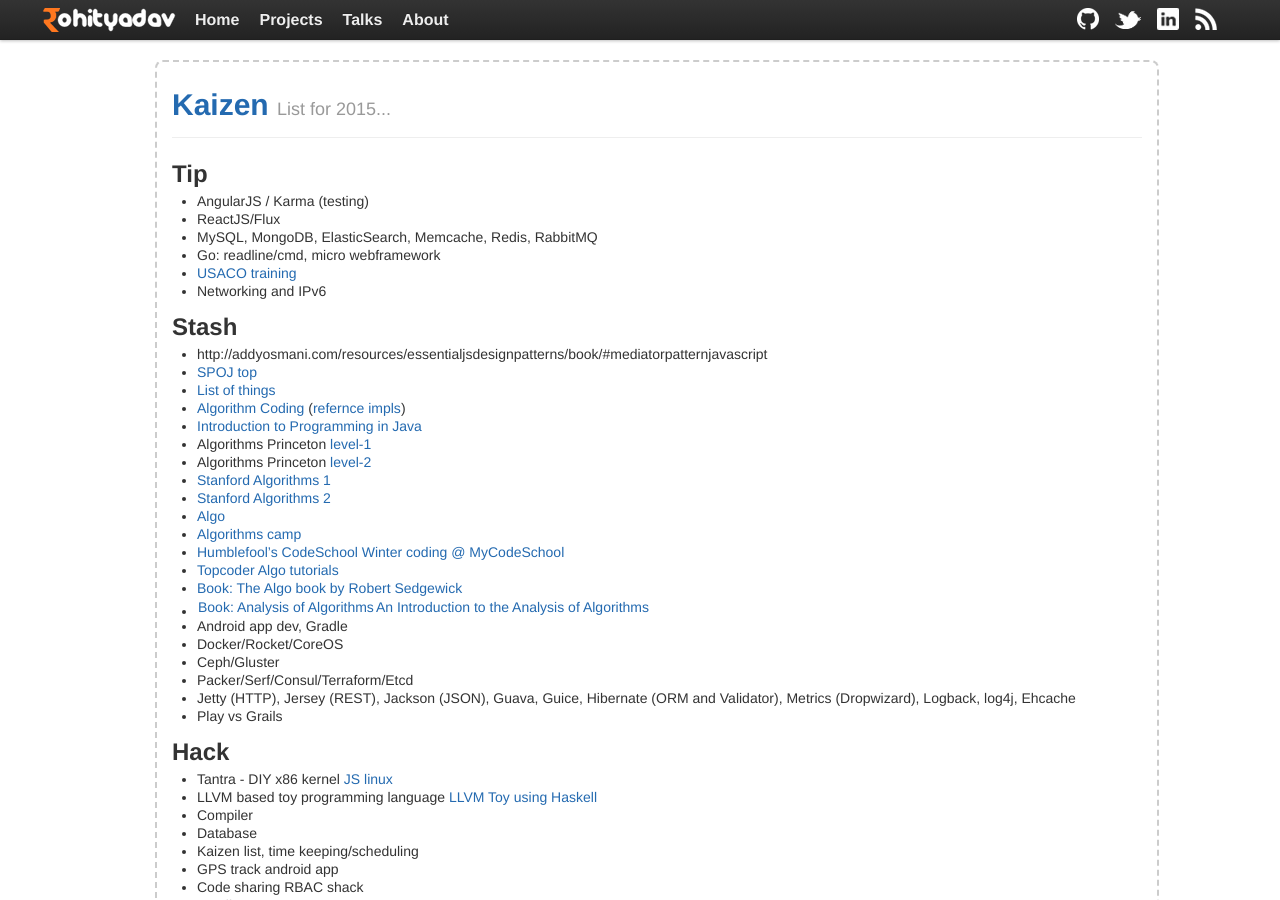
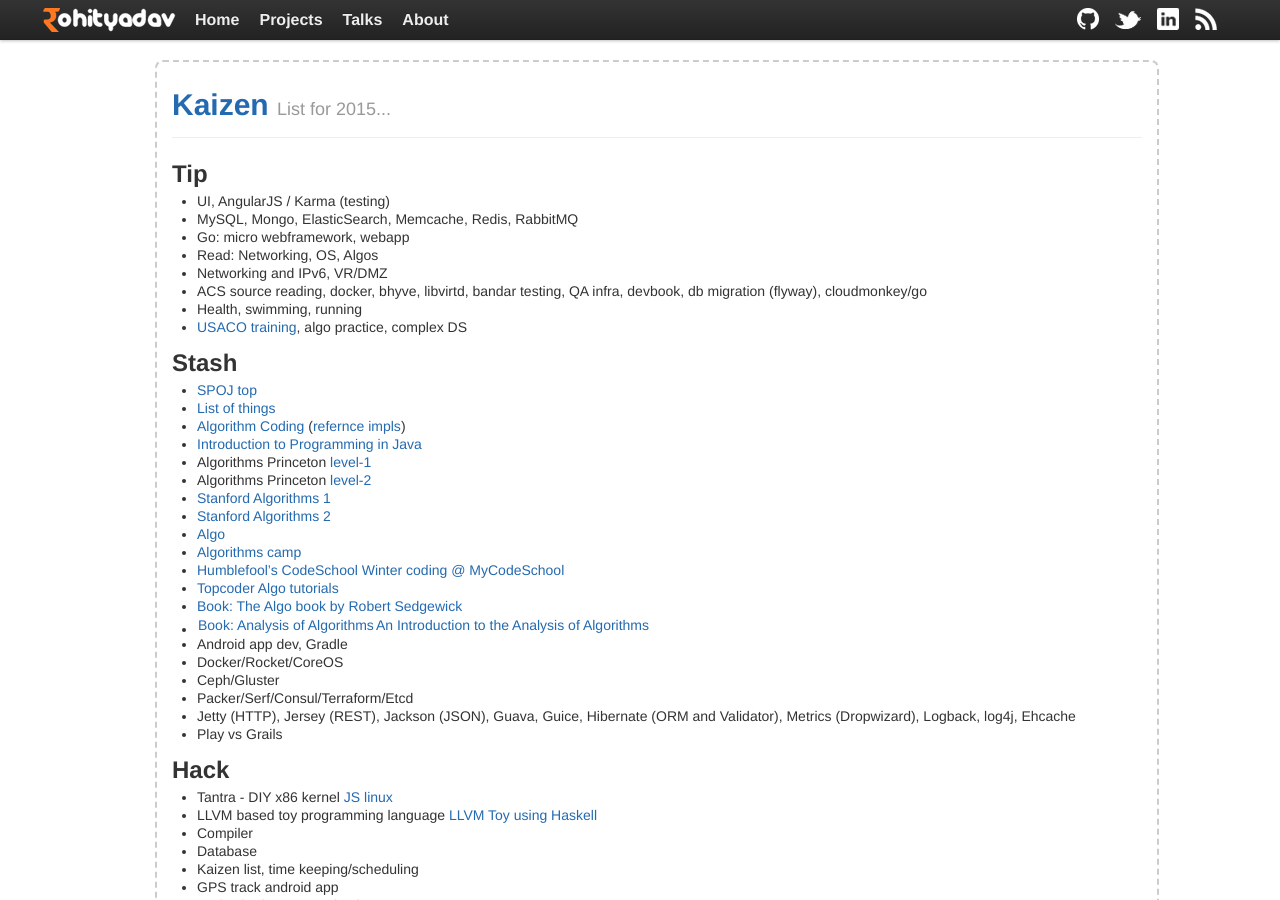
Before and after one commit to rohityadavcloud/rohityadavcloud.github.io, a Jekyll site: the page built from kaizen/index.markdown, in a window 1280 px wide and 900 px high. Built offline with Jekyll 4.4.1, drawn with Linux system fonts in a browser that asks for light colours.

Commit message:
ku
Signed-off-by: Rohit Yadav <rohit@scaleninja.com>

```diff
--- a/kaizen/index.markdown
+++ b/kaizen/index.markdown
@@ -4,42 +4,19 @@
 tagline: List for 2015
 ---
 
-<div style="display:none">
-
-## Top 2015
-
-- Algorithms (books, art of programming etc) + practice + challenges (codeforces etc)
-- Complex datastructures (merkel tree, db stuff)
-- OS read, hack Linux, make a small kernel
-- Misc: Go, Java, Android app dev
-- Hackdays and one weekends off
-
-Misc:
-- Running (30 mins - 1hr)
-- 80Kg, abs, pull ups
-- Swimming
-
-Work:
-- ACS UI (AngularJS, ElasticSearch/Mongo/PostgreSQL/MySQL/Redis/RabbitMQ etc)
-- Networking IPv6, VR-DMZ
-- CloudStack source reading and architecture
-- Features: docker, bhyve, libvirtd
-- Misc: bandar testing tool, QA infra, Developer Book, cloudmonkey in Go, db migration (flyway)
-
-</div>
-
 ## Tip
 
-- AngularJS / Karma (testing)
-- ReactJS/Flux
-- MySQL, MongoDB, ElasticSearch, Memcache, Redis, RabbitMQ
-- Go: readline/cmd, micro webframework
-- [USACO training](http://train.usaco.org/usacogate)
-- Networking and IPv6
+- UI, AngularJS / Karma (testing)
+- MySQL, Mongo, ElasticSearch, Memcache, Redis, RabbitMQ
+- Go: micro webframework, webapp
+- Read: Networking, OS, Algos
+- Networking and IPv6, VR/DMZ
+- ACS source reading, docker, bhyve, libvirtd, bandar testing, QA infra, devbook, db migration (flyway), cloudmonkey/go
+- Health, swimming, running
+- [USACO training](http://train.usaco.org/usacogate), algo practice, complex DS
 
 ## Stash
 
-- http://addyosmani.com/resources/essentialjsdesignpatterns/book/#mediatorpatternjavascript
 - [SPOJ top](http://www.spoj.com/problems/classical/sort=-6)
 - [List of things](http://discuss.codechef.com/questions/48877/data-structures-and-algorithms)
 - [Algorithm Coding](./algorithms.html) ([refernce impls](https://github.com/kennyledet/Algorithm-Implementations))
```
